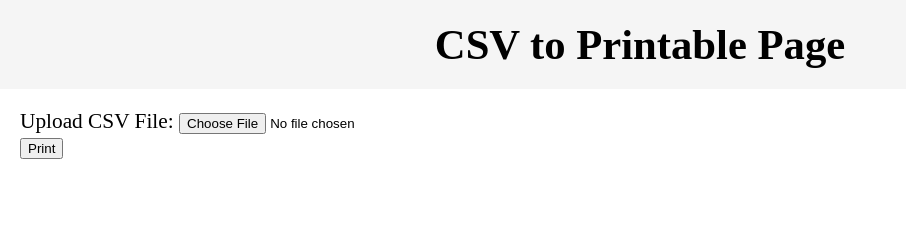
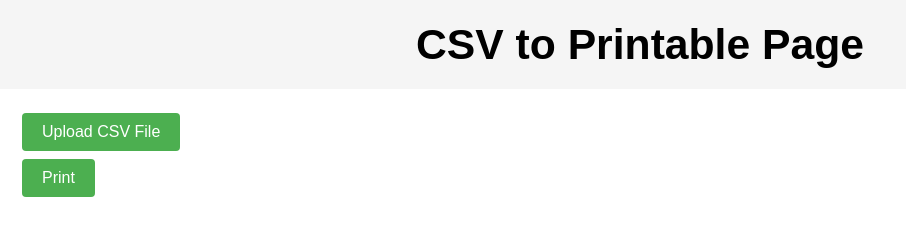
Before and after one commit to chrsjnsn/csvToPrintable, a plain HTML site: page index.html in a window 1280 px wide. Shown: the whole page, without its empty margins (0-906 px from the left). Drawn offline with Linux system fonts and the light colour scheme.

Commit message:
improve button and font styling

```diff
--- a/index.html
+++ b/index.html
@@ -12,8 +12,9 @@
   </header>
   <main>
     <section class="no-print">
-      <label for="csv-file">Upload CSV File:</label>
-      <input type="file" id="csv-file" accept=".csv">
+      <button id="upload-btn" aria-label="Upload CSV File">Upload CSV File</button>
+      <label for="csv-file" class="hidden">Choose CSV file</label>
+      <input type="file" id="csv-file" accept=".csv" class="hidden">
     </section>
     <section id="printable">
       <button class="no-print" onclick="window.print()">Print</button>
--- a/script.js
+++ b/script.js
@@ -1,3 +1,7 @@
+document.getElementById("upload-btn").addEventListener("click", function () {
+  document.getElementById("csv-file").click();
+});
+
 document.getElementById("csv-file").addEventListener("change", function (event) {
   const file = event.target.files[0];
   const reader = new FileReader();
@@ -10,6 +14,7 @@ document.getElementById("csv-file").addEventListener("change", function (event)
 
   reader.readAsText(file);
 });
+
 
 function formatData(csvData) {
   const lines = csvData.split("\n");
--- a/styles.css
+++ b/styles.css
@@ -1,5 +1,5 @@
 body {
-    font-family: "Times New Roman", serif;
+    font-family: Arial, sans-serif;
     font-size: 16pt;
     margin: 0;
     padding: 0;
@@ -21,6 +21,7 @@ main {
 
 #content {
     white-space: pre-line;
+    line-height: 1.4; /* Adjust this value to increase or decrease the line spacing */
 }
 
 @media print {
@@ -28,3 +29,26 @@ main {
         display: none;
     }
 }
+
+button {
+    background-color: #4CAF50;
+    border: none;
+    color: white;
+    padding: 10px 20px;
+    text-align: center;
+    text-decoration: none;
+    display: inline-block;
+    font-size: 16px;
+    margin: 4px 2px;
+    cursor: pointer;
+    border-radius: 4px;
+    transition-duration: 0.4s;
+}
+
+button:hover {
+    background-color: #45a049;
+}
+
+.hidden {
+    display: none;
+}
```
